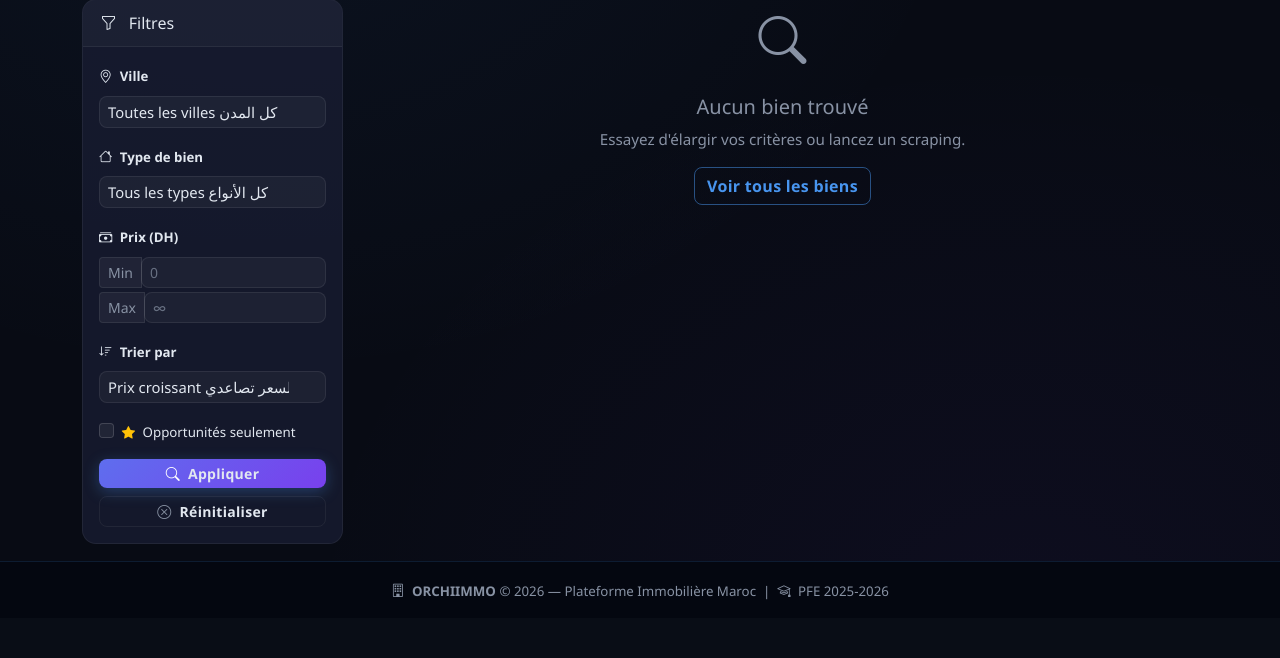
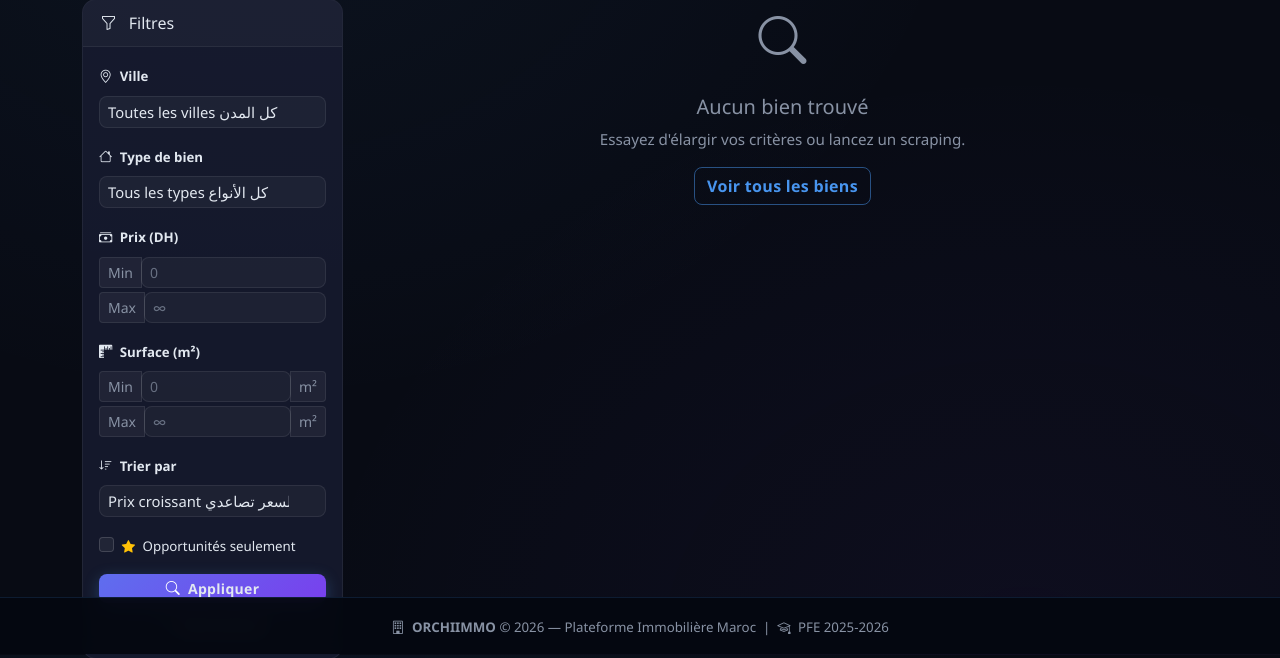
Before and after one commit to Simohamed05/ORCHIIMMO, a Django app: page /properties/ in a window 1280 px wide. Shown: the part 182-840 px from the top of the page. Before the commit the page ends 782 px from the top, so only its background shows below. Run offline with Django 5.2, Linux system fonts and the light colour scheme; data that the repository does not hold is empty.

Commit message:
feat: show price as interval on result page + add m² filter in catalogue
- result.html: replace exact price display with confidence interval (90% CI)
  shown as green low — blue high range; central estimate shown below as secondary
- list.html: add area_min / area_max m² filter fields in catalogue sidebar
- views.py: handle area_min/area_max GET params, filter by area_m2, pass to context

Co-Authored-By: Claude Sonnet 4.6 <noreply@anthropic.com>

```diff
--- a/properties/views.py
+++ b/properties/views.py
@@ -34,12 +34,14 @@ def property_list(request):
     qs = Property.objects.all()
 
     # ─── Filtres GET ──────────────────────────────────────────────────────────
-    city    = request.GET.get('city',      '').strip()
-    ptype   = request.GET.get('type',      '').strip()
-    p_min   = request.GET.get('price_min', '').strip()
-    p_max   = request.GET.get('price_max', '').strip()
-    opport  = request.GET.get('opportunity','').strip()
-    sort_by = request.GET.get('sort',      'price_mad')
+    city     = request.GET.get('city',      '').strip()
+    ptype    = request.GET.get('type',      '').strip()
+    p_min    = request.GET.get('price_min', '').strip()
+    p_max    = request.GET.get('price_max', '').strip()
+    a_min    = request.GET.get('area_min',  '').strip()
+    a_max    = request.GET.get('area_max',  '').strip()
+    opport   = request.GET.get('opportunity','').strip()
+    sort_by  = request.GET.get('sort',      'price_mad')
 
     if city:
         qs = qs.filter(city__iexact=city)
@@ -53,6 +55,16 @@ def property_list(request):
     if p_max:
         try:
             qs = qs.filter(price_mad__lte=float(p_max))
+        except ValueError:
+            pass
+    if a_min:
+        try:
+            qs = qs.filter(area_m2__gte=float(a_min))
+        except ValueError:
+            pass
+    if a_max:
+        try:
+            qs = qs.filter(area_m2__lte=float(a_max))
         except ValueError:
             pass
     if opport:
@@ -94,12 +106,14 @@ def property_list(request):
         'stats':     stats,
         'db_stats':  db_stats,
         # Filtres actifs
-        'f_city':    city,
-        'f_type':    ptype,
-        'f_pmin':    p_min,
-        'f_pmax':    p_max,
-        'f_opport':  opport,
-        'f_sort':    sort_by,
+        'f_city':     city,
+        'f_type':     ptype,
+        'f_pmin':     p_min,
+        'f_pmax':     p_max,
+        'f_area_min': a_min,
+        'f_area_max': a_max,
+        'f_opport':   opport,
+        'f_sort':     sort_by,
     })
 
 
--- a/templates/properties/list.html
+++ b/templates/properties/list.html
@@ -213,6 +213,27 @@
               <span class="input-group-text">Max</span>
               <input type="number" name="price_max" class="form-control"
                      value="{{ f_pmax }}" placeholder="∞" min="0" step="50000">
+            </div>
+          </div>
+
+          <!-- Surface m² -->
+          <div class="mb-3">
+            <label class="form-label small fw-semibold">
+              <i class="bi bi-rulers me-1"></i>
+              <span data-lang-fr>Surface (m²)</span>
+              <span data-lang-ar>المساحة (م²)</span>
+            </label>
+            <div class="input-group input-group-sm mb-1">
+              <span class="input-group-text">Min</span>
+              <input type="number" name="area_min" class="form-control"
+                     value="{{ f_area_min }}" placeholder="0" min="0" step="10">
+              <span class="input-group-text">m²</span>
+            </div>
+            <div class="input-group input-group-sm">
+              <span class="input-group-text">Max</span>
+              <input type="number" name="area_max" class="form-control"
+                     value="{{ f_area_max }}" placeholder="∞" min="0" step="10">
+              <span class="input-group-text">m²</span>
             </div>
           </div>
 
```
Also changed, not shown: templates/predictions/result.html (+32 -28 lines).
